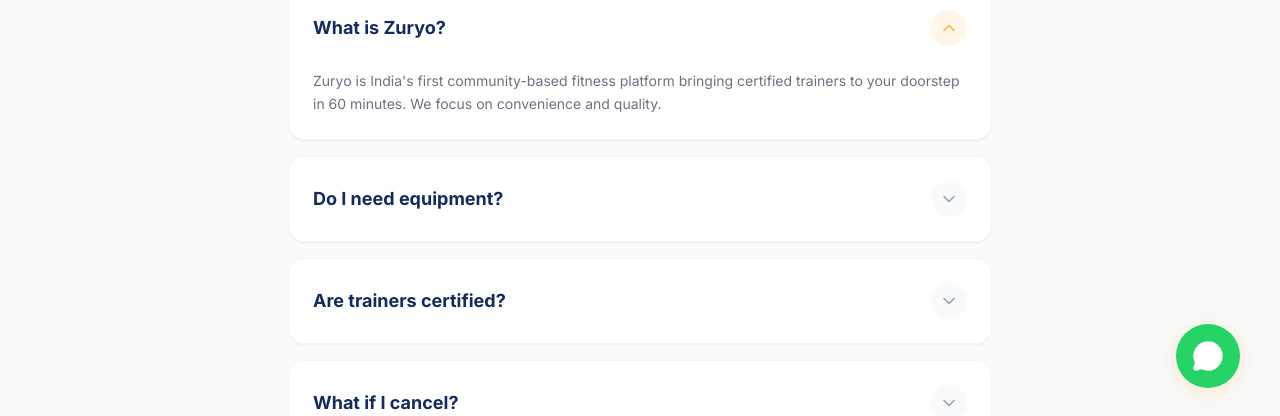
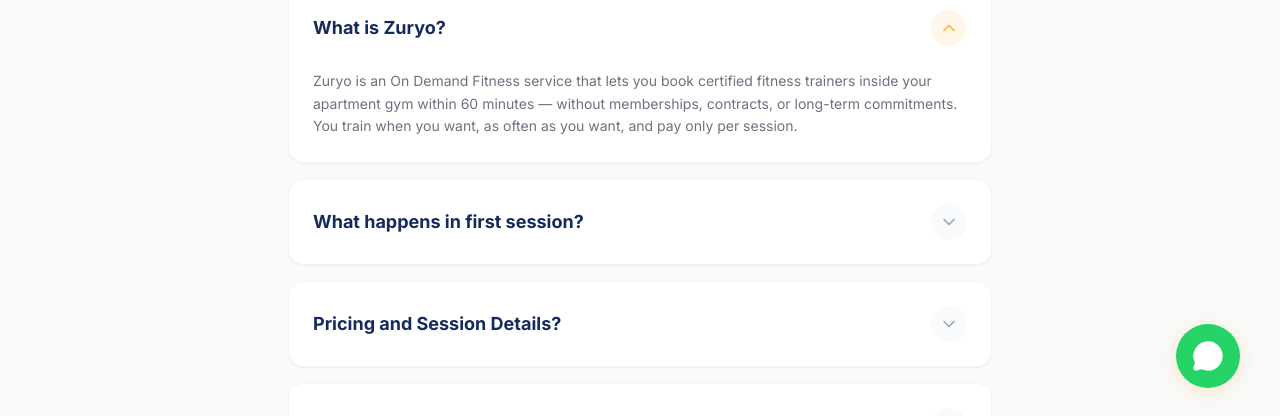
Before and after one commit to Akshatg102002/App-of-Zuryo, a React (Vite) app: page / in a window 1280 px wide. Both pictures are taken after a click on the button "What is Zuryo?". Shown: the part 372-788 px from the top of the page. Built offline with nearby package versions, Linux system fonts and the light colour scheme; no server answers.

Commit message:
feat: Update Home page FAQ content
Revised the FAQ section on the Home page to provide more detailed and accurate information about Zuryo's services, pricing, session structure, and training timings. This aims to improve user understanding and conversion.

```diff
--- a/pages/Home.tsx
+++ b/pages/Home.tsx
@@ -49,10 +49,38 @@
   }, []);
 
   const FAQ = [
-    { q: "What is Zuryo?", a: "Zuryo is India's first community-based fitness platform bringing certified trainers to your doorstep in 60 minutes. We focus on convenience and quality." },
-    { q: "Do I need equipment?", a: "No! Our trainers carry necessary functional equipment. If you have a gym in your complex, we can use that too." },
-    { q: "Are trainers certified?", a: "Yes, every trainer is vetted, background checked, and certified by reputed institutes like ACE, ACSM, or similar." },
-    { q: "What if I cancel?", a: "Cancellations 2 hours prior are free. Late cancellations incur a small fee to compensate the trainer." },
+    {
+        q: "What is Zuryo?",
+        a: "Zuryo is an On Demand Fitness service that lets you book certified fitness trainers inside your apartment gym within 60 minutes — without memberships, contracts, or long-term commitments. You train when you want, as often as you want, and pay only per session."
+    },
+    {
+        q: "What happens in first session?",
+        a: "In your first session, the trainer conducts a fitness assessment covering your goals (fat loss, strength, posture, etc.), fitness level and limitations, past injuries if any, and documents what was done in the session. All details are saved in our internal system for continuity."
+    },
+    {
+        q: "Pricing and Session Details?",
+        a: "Each session costs ₹399. We also offer packages: 12 Sessions for ₹4499 and 16 Sessions for ₹5999. For session tracking, please contact support at 7353762555."
+    },
+    {
+        q: "Training Timings?",
+        a: "Training sessions are available during two time slots: Morning - 5:00 AM to 10:00 AM, and Evening - 5:00 PM to 8:00 PM. You can book any available slot based on your convenience."
+    },
+    {
+        q: "Training Types available?",
+        a: "Weight Loss & Cardio, Strength & Muscle Training, Posture & Mobility Correction"
+    },
+    {
+        q: "Will I get the same trainer everytime?",
+        a: "Not always — and that's by design. Zuryo provides system-driven consistency, not trainer-dependency. This means no cancellations due to trainer unavailability, faster bookings within 60 minutes, and consistent quality through standardized assessments. Any certified trainer can continue your training seamlessly because they have access to your complete fitness profile."
+    },
+    {
+        q: "How Zuryo works differently?",
+        a: "Zuryo uses a system-driven approach where your fitness assessment and progress are stored centrally. Any certified trainer can access your complete fitness profile, ensuring seamless continuity. This eliminates trainer dependency while maintaining consistent quality through standardized assessments and certified professionals."
+    },
+    {
+        q: "Why we dont lock you to one trainer?",
+        a: "This approach ensures no cancellations due to trainer unavailability, faster bookings (within 60 minutes), no dependency on one individual, and consistent quality through standardized assessments. This is how on-demand fitness works at scale — reliable and flexible."
+    }
   ];
 
   const scrollTestimonials = (direction: 'left' | 'right') => {
@@ -159,9 +187,14 @@
                     </h1>
 
                     {/* Subheadline/Tagline */}
-                    <p className="text-gray-200 text-lg md:text-2xl font-medium mb-10 max-w-2xl leading-relaxed text-shadow-lg">
-                        Premium certified trainers delivered to your doorstep in <span className="text-white font-bold underline decoration-primary decoration-4 underline-offset-4">60 minutes</span>.
-                        <br className="hidden md:block"/> No memberships. No commute. Just results.
+                    <p className="text-gray-200 text-lg md:text-xl font-medium mb-10 max-w-2xl leading-relaxed text-shadow-lg">
+                        Premium certified trainers at your apartment Gym in{" "}
+                        <span className="text-white font-bold underline decoration-primary decoration-4 underline-offset-4">
+                            60 minutes
+                        </span>.
+                        <span className="block mt-2">
+                            No memberships. No commute. Just results.
+                        </span>
                     </p>
 
                     {/* CTA Button */}
@@ -363,7 +396,7 @@
                     <ChevronDown size={20} />
                 </div>
             </button>
-            <div className={`overflow-hidden transition-all duration-300 ease-in-out ${isOpen ? 'max-h-48 opacity-100' : 'max-h-0 opacity-0'}`}>
+            <div className={`overflow-hidden transition-all duration-300 ease-in-out ${isOpen ? 'max-h-[500px] opacity-100' : 'max-h-0 opacity-0'}`}>
                 <div className="px-6 pb-6 text-gray-500 text-sm leading-relaxed">
                     {answer}
                 </div>
```
